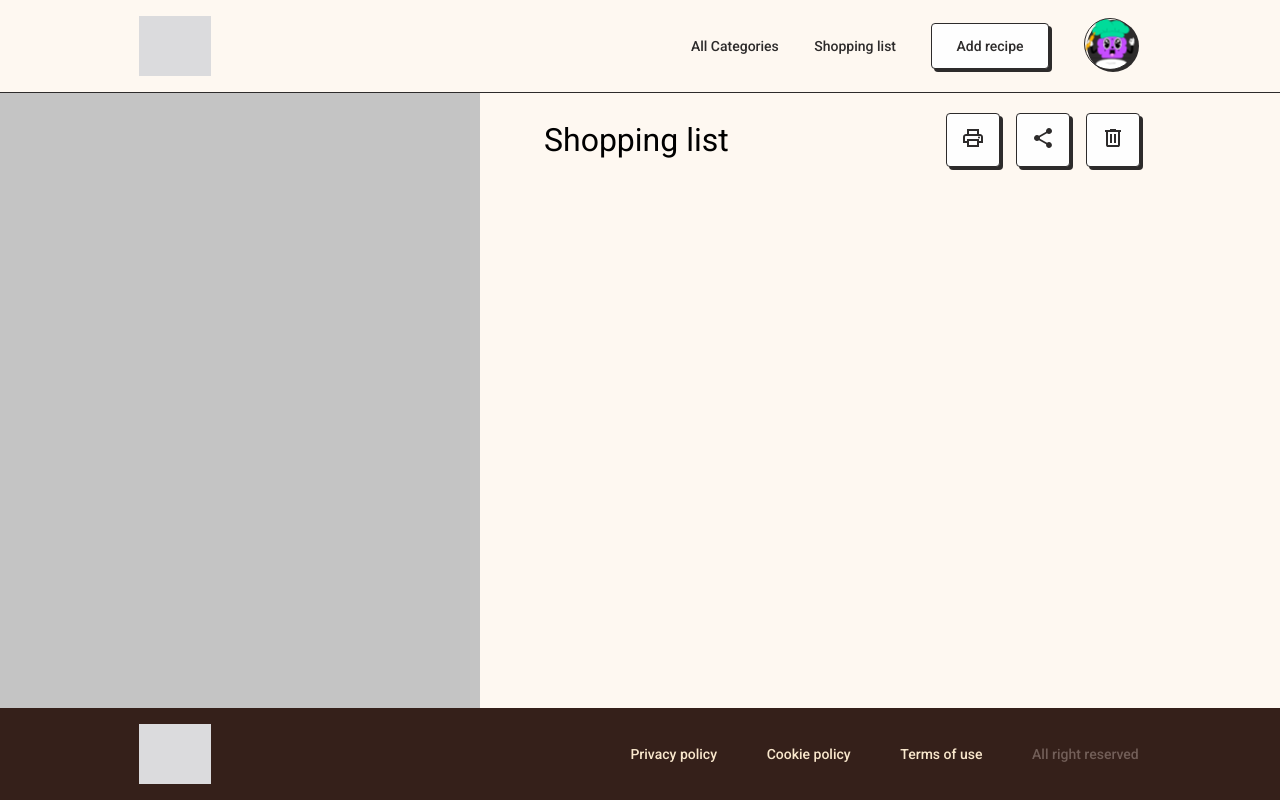
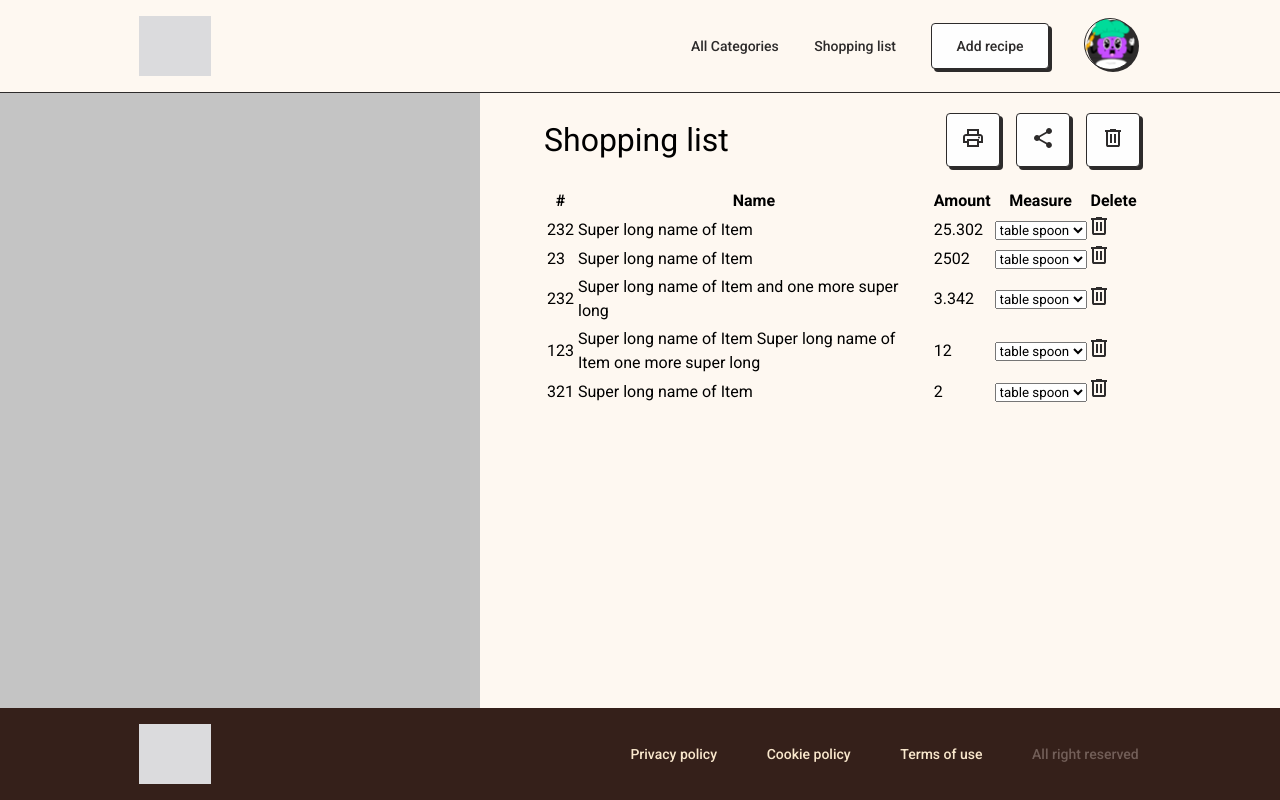
Before and after one commit to recipetoria/recipetoria-frontend, a React (Create React App) app: page /shopping_list in a window 1280 px wide. Built offline with nearby package versions, Linux system fonts and the light colour scheme; a web font is replaced by a local one.

Commit message:
feat: wip style for shopping list page

```diff
--- /dev/null
+++ b/src/components/ShoppingListTable/ShoppingListTable.tsx
@@ -0,0 +1,42 @@
+import ShoppingListTableItem from "../ShoppingListTableItem/ShoppingListTableItem";
+
+export default function ShoppingListTable() {
+  return (
+    <div className="shopping-list-table__wrapper">
+      <table>
+        <tr>
+          <th>#</th>
+          <th>Name</th>
+          <th>Amount</th>
+          <th>Measure</th>
+          <th>Delete</th>
+        </tr>
+        <ShoppingListTableItem
+          id={232}
+          name="Super long name of Item"
+          amount={25.302}
+        />
+        <ShoppingListTableItem
+          id={23}
+          name="Super long name of Item"
+          amount={2502}
+        />
+        <ShoppingListTableItem
+          id={232}
+          name="Super long name of Item and one more super long"
+          amount={3.342}
+        />
+        <ShoppingListTableItem
+          id={123}
+          name="Super long name of Item Super long name of Item one more super long "
+          amount={12}
+        />
+        <ShoppingListTableItem
+          id={321}
+          name="Super long name of Item"
+          amount={2}
+        />
+      </table>
+    </div>
+  );
+}
--- /dev/null
+++ b/src/components/ShoppingListTableItem/ShoppingListTableItem.tsx
@@ -0,0 +1,28 @@
+import Trash from "../../assets/svg/Trash";
+
+/* eslint-disable jsx-a11y/control-has-associated-label */
+interface IShoppingListTableItem {
+  id: number;
+  name: string;
+  amount: number;
+}
+
+export default function ShoppingListTableItem(props: IShoppingListTableItem) {
+  const { id, name, amount } = props;
+
+  return (
+    <tr>
+      <td>{id}</td>
+      <td>{name}</td>
+      <td>{amount}</td>
+      <td>
+        <select name="measure">
+          <option value="table spoon">table spoon</option>
+        </select>
+      </td>
+      <td>
+        <Trash />
+      </td>
+    </tr>
+  );
+}
--- a/src/pages/ShoppingListPage/ShoppingListPage.tsx
+++ b/src/pages/ShoppingListPage/ShoppingListPage.tsx
@@ -2,6 +2,7 @@ import Print from "../../assets/svg/Print";
 import Share from "../../assets/svg/Share";
 import Trash from "../../assets/svg/Trash";
 import Button from "../../components/Button/Button";
+import ShoppingListTable from "../../components/ShoppingListTable/ShoppingListTable";
 import "./ShoppingListPage.scss";
 
 export default function ShoppingListPage() {
@@ -19,6 +20,9 @@ export default function ShoppingListPage() {
                 <Button icon={<Trash />} />
               </section>
             </article>
+            <article className="shopping-list-block__table">
+              <ShoppingListTable />
+            </article>
           </div>
         </section>
       </article>
```
